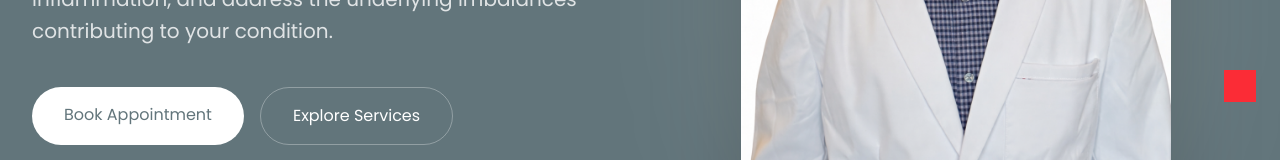
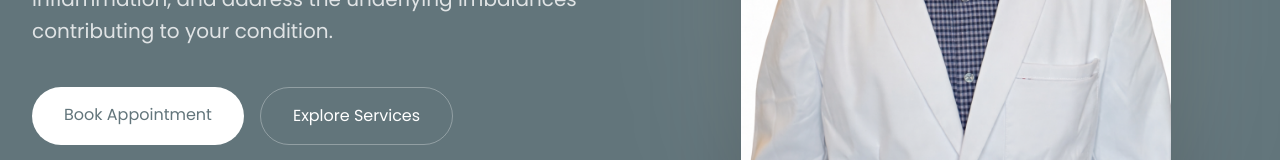
Before and after one commit to AcuWithAndy/acuwithandy-next, a Next.js app: page / in a window 1280 px wide. Shown: the part 602-762 px from the top of the page. Built offline with nearby package versions, Linux system fonts and the light colour scheme.

Commit message:
Update website

```diff
--- a/app/layout.tsx
+++ b/app/layout.tsx
@@ -29,8 +29,7 @@ export default function RootLayout({
     <html lang="en">
       <body className={`${cormorant.variable} ${poppins.variable}`}>
         {children}
-        <div className="fixed bottom-24 right-6 z-[99999] bg-red-500 p-4 text-white">
-</div>
+
       </body>
     </html>
   );
```
